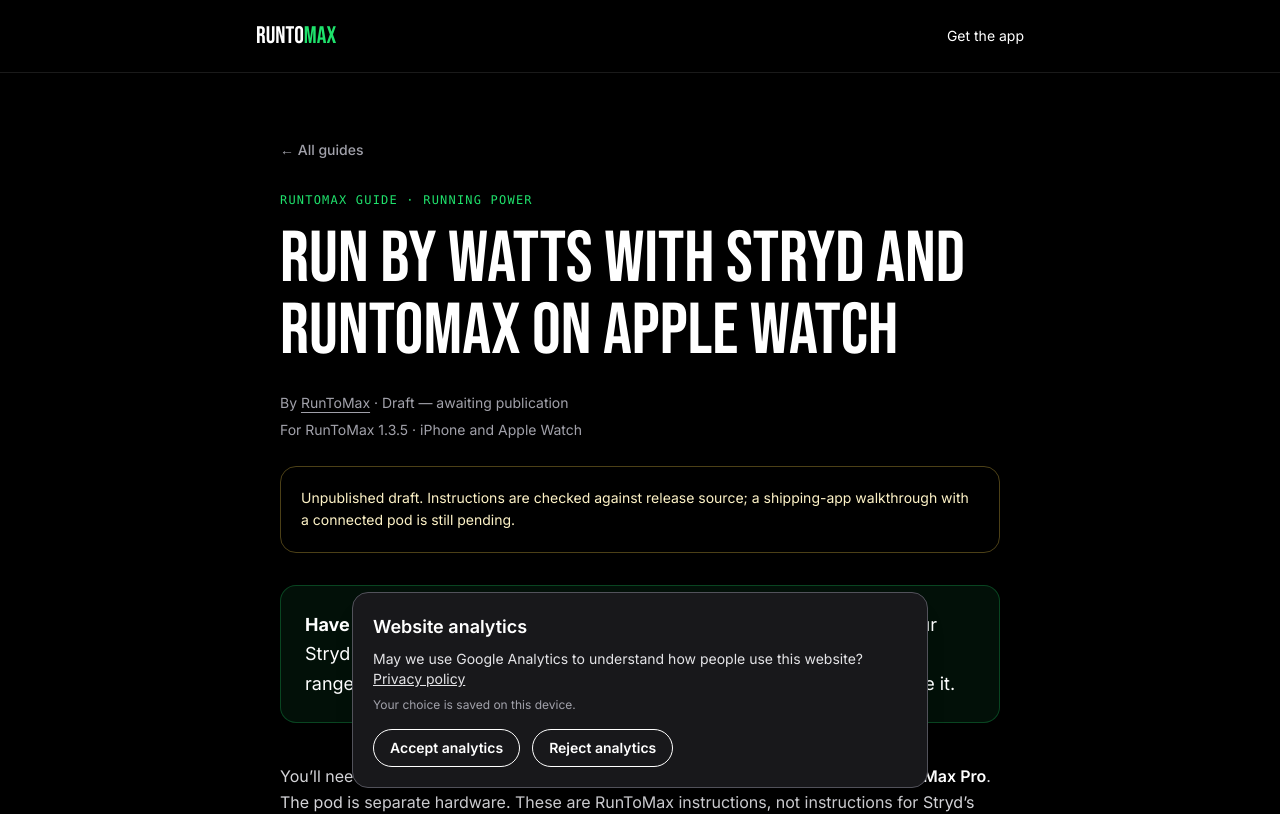
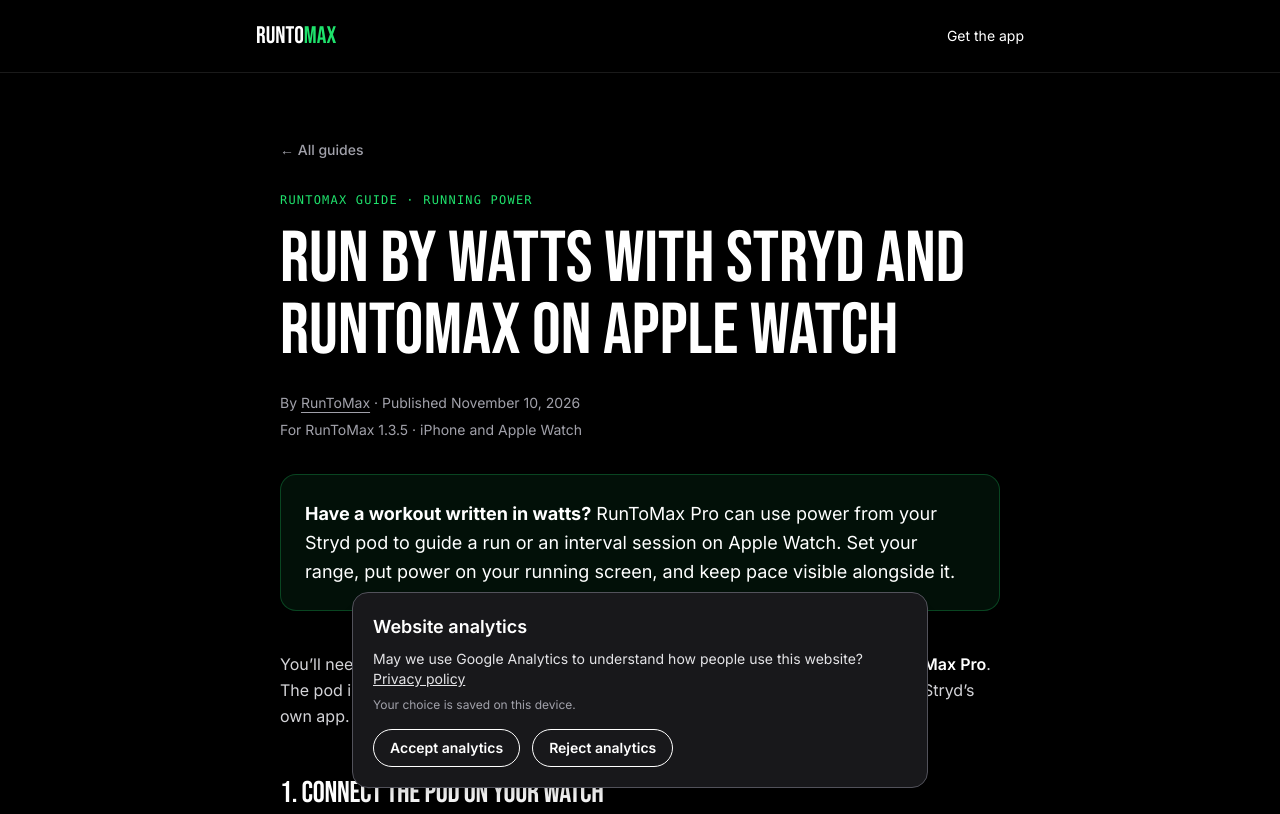
Before and after one commit to hidai25/runtomax_landing_page, a Next.js app: page /guides/stryd-power-apple-watch in a window 1280 px wide. Shown: the top 814 px of the page. Built offline with nearby package versions, Linux system fonts and the light colour scheme.

Commit message:
Publish the approved Stryd power guide

```diff
--- a/app/(en)/guides/stryd-power-apple-watch/page.tsx
+++ b/app/(en)/guides/stryd-power-apple-watch/page.tsx
@@ -11,8 +11,7 @@ export const metadata: Metadata = pageMetadata(guide.path, {
   title: guide.title,
   description: guide.description,
   authors: [{ name: "RunToMax", url: "https://runtomax.com/" }],
-  robots: { index: false, follow: true },
-  openGraph: { type: "article", modifiedTime: guide.updated },
+  openGraph: { type: "article", publishedTime: guide.published, modifiedTime: guide.updated },
   alternates: { canonical: guide.path },
 });
 
@@ -24,7 +23,6 @@ export default function StrydPowerGuide() {
       <p className="mb-4 font-mono text-xs uppercase tracking-widest text-[#1FE26C]">RunToMax guide · Running power</p>
       <h1 className="font-bebas text-5xl uppercase leading-none md:text-7xl">{guide.title}</h1>
       <GuideDetails guide={guide} />
-      <aside aria-label="Draft status" className="mt-6 rounded-2xl border border-amber-300/30 p-5 text-sm leading-relaxed text-amber-100">Unpublished draft. Instructions are checked against release source; a shipping-app walkthrough with a connected pod is still pending.</aside>
       <div className="mt-8 rounded-2xl border border-[#1FE26C]/25 bg-[#1FE26C]/[0.07] p-6">
         <p className="text-lg leading-relaxed"><strong>Have a workout written in watts?</strong> RunToMax Pro can use power from your Stryd pod to guide a run or an interval session on Apple Watch. Set your range, put power on your running screen, and keep pace visible alongside it.</p>
       </div>
--- a/app/_lib/guides.ts
+++ b/app/_lib/guides.ts
@@ -5,7 +5,7 @@ export const guides = {
     path: "/guides/stryd-power-apple-watch/",
     title: "Run by watts with Stryd and RunToMax on Apple Watch",
     description: "Pair your Stryd pod with RunToMax, set a power target in watts or a percentage of your threshold, and follow the guidance on Apple Watch. Requires RunToMax Pro.",
-    published: null, updated: "2026-11-10",
+    published: "2026-11-10", updated: "2026-11-10",
   },
   ultraActionButton: {
     path: "/guides/apple-watch-ultra-action-button/",
```
Also changed, not shown: 2 other files (tests, documents, lock files or other folders).
